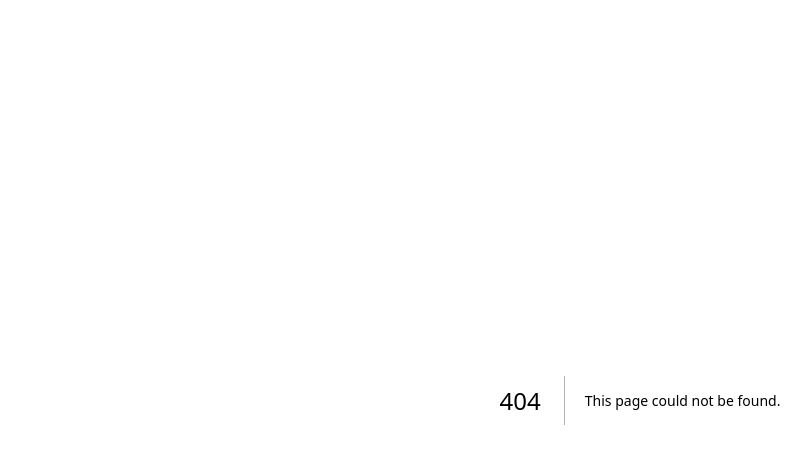
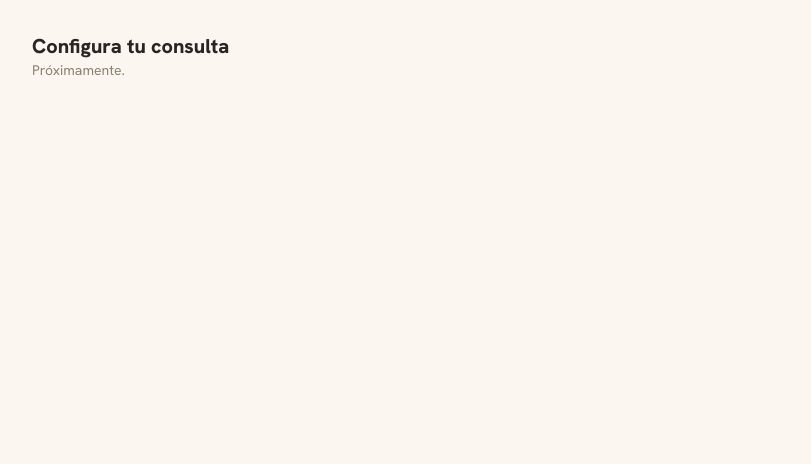
Before and after one commit to DaleneyRuben/alivia, a Next.js app: page /panel/onboarding in a window 1280 px wide. Before the commit this address had no page. Shown: the top 464 px of the page, without its empty margins (0-811 px from the left). Built offline with nearby package versions, Linux system fonts and the light colour scheme.

Commit message:
add placeholder pages for panel and admin destinations

```diff
--- /dev/null
+++ b/src/app/admin/page.tsx
@@ -0,0 +1,12 @@
+import type { Metadata } from "next";
+
+export const metadata: Metadata = { title: "Admin · Alivia" };
+
+export default function AdminPage() {
+  return (
+    <main className="flex-1 p-8">
+      <h1 className="text-xl font-extrabold">Consultorios</h1>
+      <p className="text-sm text-muted">Próximamente.</p>
+    </main>
+  );
+}
--- /dev/null
+++ b/src/app/panel/appointments/page.tsx
@@ -0,0 +1,12 @@
+import type { Metadata } from "next";
+
+export const metadata: Metadata = { title: "Citas · Alivia" };
+
+export default function AppointmentsPage() {
+  return (
+    <main className="flex-1 p-8">
+      <h1 className="text-xl font-extrabold">Citas</h1>
+      <p className="text-sm text-muted">Próximamente.</p>
+    </main>
+  );
+}
--- /dev/null
+++ b/src/app/panel/onboarding/page.tsx
@@ -0,0 +1,12 @@
+import type { Metadata } from "next";
+
+export const metadata: Metadata = { title: "Configura tu consulta · Alivia" };
+
+export default function OnboardingPage() {
+  return (
+    <main className="flex-1 p-8">
+      <h1 className="text-xl font-extrabold">Configura tu consulta</h1>
+      <p className="text-sm text-muted">Próximamente.</p>
+    </main>
+  );
+}
```
